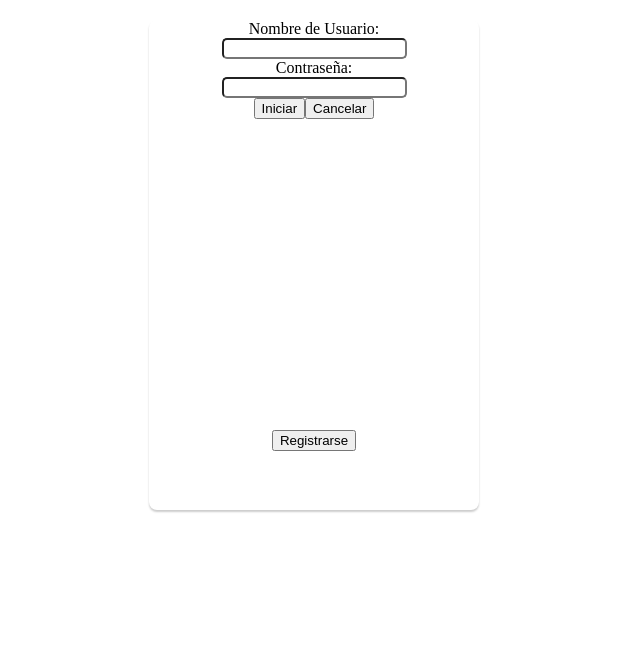
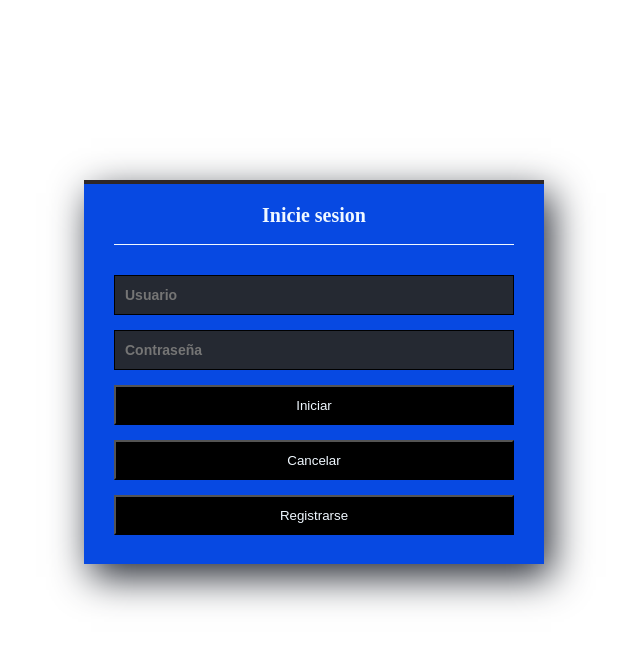
Before and after one commit to DAvalos36/Libreria, a PHP site: page /Libreria/login.php in a window 1280 px wide. Shown: the top 646 px of the page, without its empty margins (326-966 px from the left). Run offline with PHP 8.4, Linux system fonts and the light colour scheme.

Commit message:
diseño parcial

```diff
--- a/css/si.css
+++ b/css/si.css
@@ -13,6 +13,9 @@
 html, body{
     margin: 0;
     padding: 0;
+    background-repeat: no-repeat;
+    background-size: cover;
+    background-attachment: fixed;
 }
 
 .body{
@@ -26,7 +29,7 @@ html, body{
 .title{
     text-align: center;
     font-size: 40px;
-    color: blue;
+    color: rgb(241, 143, 14);
     margin-top: 100px;
     font-weight: 100;
 }
@@ -52,6 +55,7 @@ html, body{
     margin: 20px;
     text-align: center;
     transition: all 0.25s;
+    background-color: white;
 }
 
 .conteiner .card:hover{
@@ -82,6 +86,7 @@ html, body{
 }
 
 header{
+    height: 150px;
     z-index: 2;
     width: 100%;
     overflow: hidden;
@@ -91,7 +96,7 @@ header{
 
 .wrapper{
     width: 90%;
-    max-width: 1000px;
+    max-width: 1500px;
     margin: auto;
     overflow: hidden;
 }
@@ -110,7 +115,7 @@ header .logo{
 
 header nav{
     float: right;
-    line-height: 200px;
+    line-height: 150px;
 }
 
 header nav a{
@@ -150,7 +155,7 @@ header nav a:hover{
     header nav {
         width: 100%;
         text-align: center;
-        line-height: 100px;
+        line-height: 10px;
 
     }
 
@@ -163,3 +168,56 @@ header nav a:hover{
         line-height: 50px;
     }
 }
+
+.iniciar2{
+    width: 400px;
+    height: 380px;
+    background: #0749e2;
+    margin: auto;
+    margin-top: 180px;
+    box-shadow: 7px 13px 37px #252932;
+    padding: 20px 30px;
+    border-top: 4px solid #2e2727;
+    color: aliceblue;
+}
+
+.iniciar{
+    width: 400px;
+    height: 340px;
+    background: #0749e2;
+    margin: auto;
+    margin-top: 180px;
+    box-shadow: 7px 13px 37px #252932;
+    padding: 20px 30px;
+    border-top: 4px solid #2e2727;
+    color: aliceblue;
+}
+
+.iniciar h5{
+    margin: 0;
+    text-align: center;
+    height: 40px;
+    margin-bottom: 30px;
+    border-bottom: 1px solid;
+    font-size: 20px;
+}
+
+.control{
+    width: 94.5%;
+    border: 1px solid #000000;
+    margin-bottom: 15px;
+    padding: 11px 10px;
+    background: #252932;
+    font-size: 14px;
+    font-weight: bold;
+    color: white;
+}
+
+.boton{
+    width: 100%;
+    height: 40px;
+    background: #000000;
+    color: aliceblue;
+    border-radius: none;
+    margin-bottom: 15px;
+}
--- a/login.php
+++ b/login.php
@@ -8,6 +8,7 @@
 <!DOCTYPE html>
 <html lang="en">
 <head>
+    <link rel="shortcut icon" href="img/icon-book.png">
     <link rel="stylesheet" href="css/si.css">
     <meta charset="UTF-8">
     <meta http-equiv="X-UA-Compatible" content="IE=edge">
@@ -16,42 +17,38 @@
 </head>
 <body>
 
+    <section class="iniciar">
 
-<div class="Centrar">
-
-    <div class="conteiner   ">
-
-        <div class="card">
-
-            <form action="resLogin.php" method="post">
-
-                <label for="usuario">Nombre de Usuario: </label><br>
-                <input type="text" id="usuario" name="usuario" required minlength="6" class="redondo"><br>
-                <label for="pass">Contraseña:  </label><br>
-                <input type="password" name="pass" id="pass" required minlength="6" class="redondo"><br>
-                <div class="Centrar">
-
-                    <input type="submit" value="Iniciar"> <input type="reset" value="Cancelar">
-
-                </div>
-
-            </form>
-
-        </div>
+        <h5>Inicie sesion</h5>
+        <form action="resLogin.php" method="post">
 
 
-    </div>
+            <input class="control" type="text" id="usuario" name="usuario" required minlength="6" class="redondo" placeholder="Usuario">
+
+            <input class="control" type="password" name="pass" id="pass" required minlength="6" class="redondo" placeholder="Contraseña">
+            <input class="boton" type="submit" value="Iniciar"> <input class="boton" type="reset" value="Cancelar">
 
 
 
-</div>
+
+        </form>
+        <a href="registrarse.php">
+            <button class="boton">Registrarse</button>
+        </a>
+
+    </section>
 
 
 
-    <div class="Centrar">
 
-        <button onclick="location.href='http://localhost/Libreria/registrarse.php'">Registrarse</button>
 
-    </div>
+
+
+
+
+
+
+
+
 </body>
 </html>
```
Also changed, not shown: index.php (+12 -7 lines), registrarse.php (+16 -9 lines), img/libreria.jpg (added).
